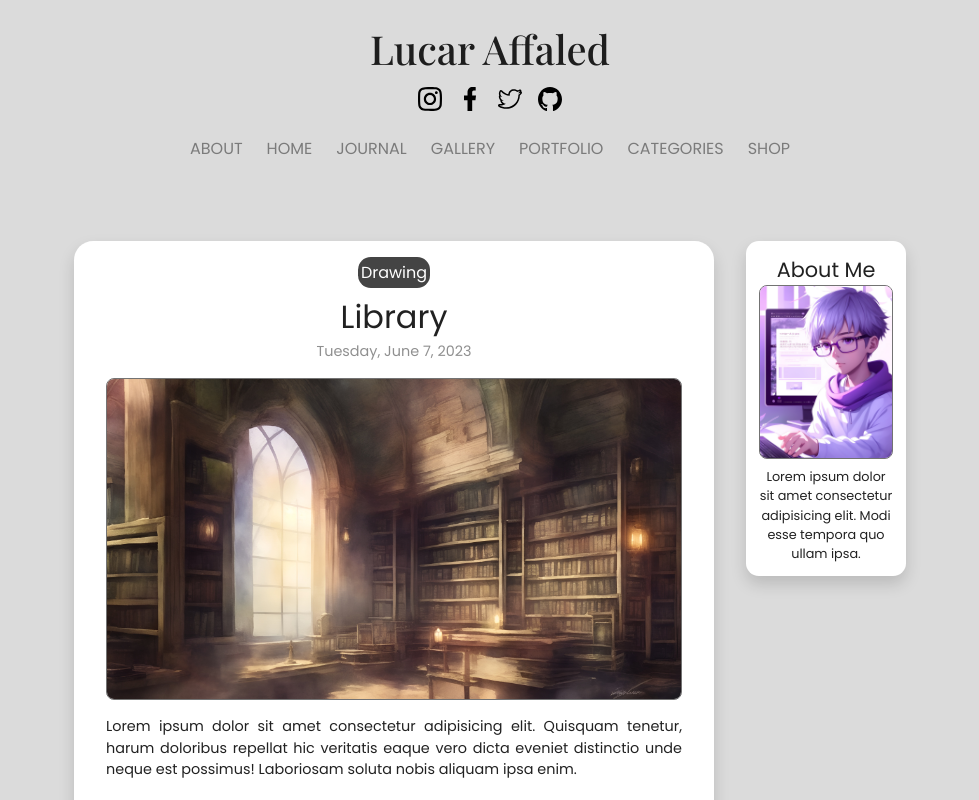
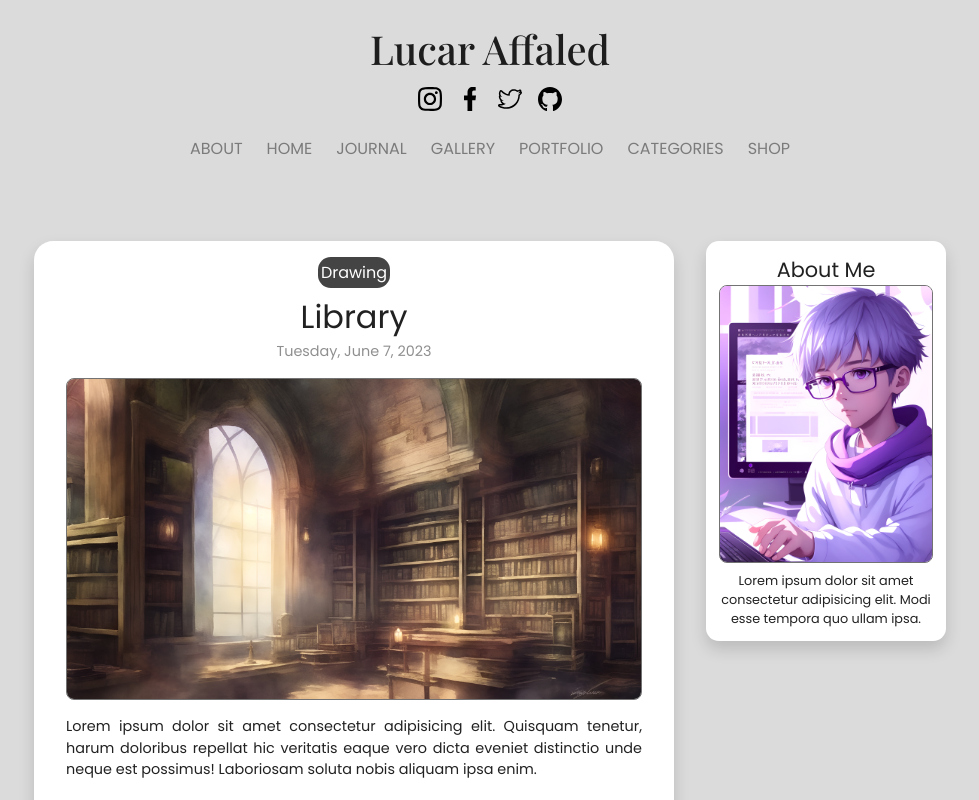
Before and after one commit to Affaled/Blog, a React (Vite) app: page / in a window 1280 px wide. Shown: the top 800 px of the page, without its empty margins (150-1129 px from the left). Built offline with nearby package versions, Linux system fonts and the light colour scheme; a web font is replaced by a local one.

Commit message:
ajuste da largura do about me

```diff
--- a/src/assets/styles/AboutMe.css
+++ b/src/assets/styles/AboutMe.css
@@ -2,7 +2,7 @@
   display: flex;
   flex-direction: column;
   padding: 0.8rem 0.8rem;
-  max-width: 10rem;
+  max-width: 15rem;
   border-radius: 0.8rem;
   background-color: #fff;
   box-shadow: 0 0.5rem 1rem rgba(0, 0, 0, 0.15);
```
